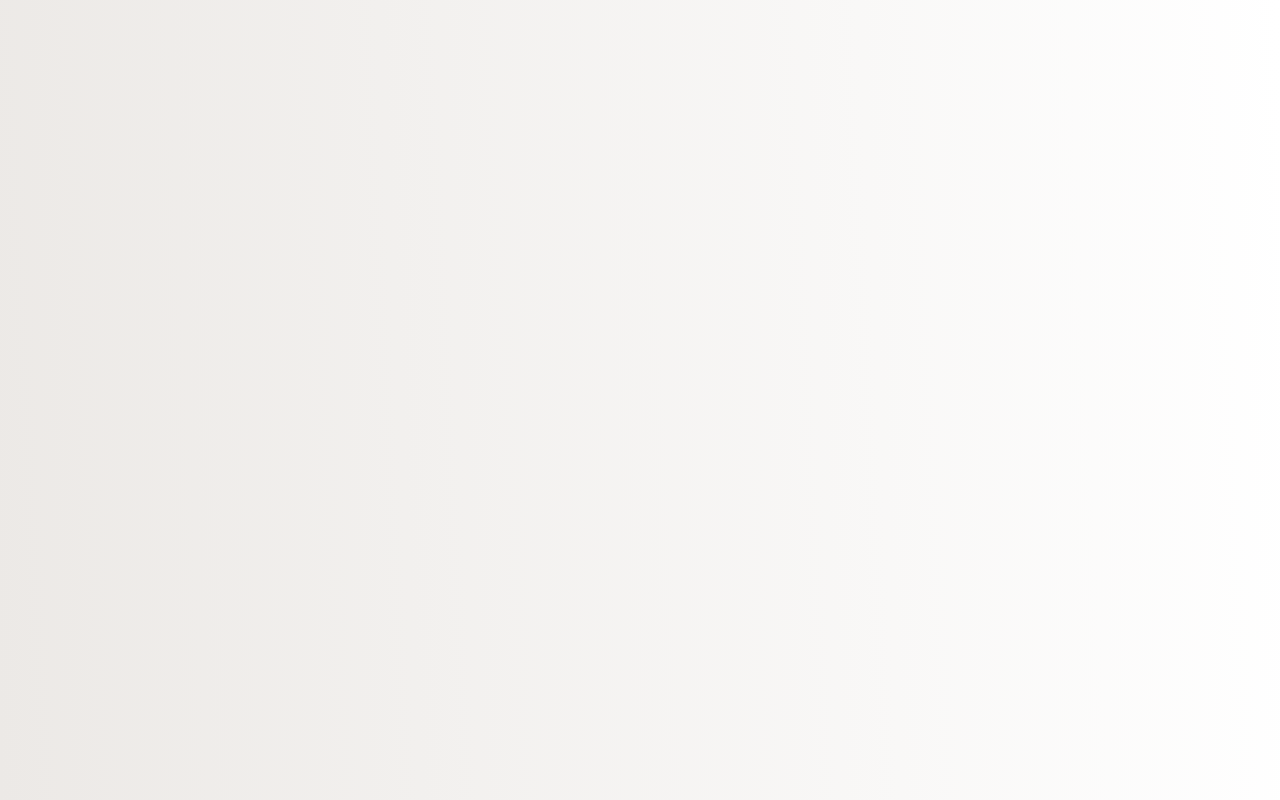
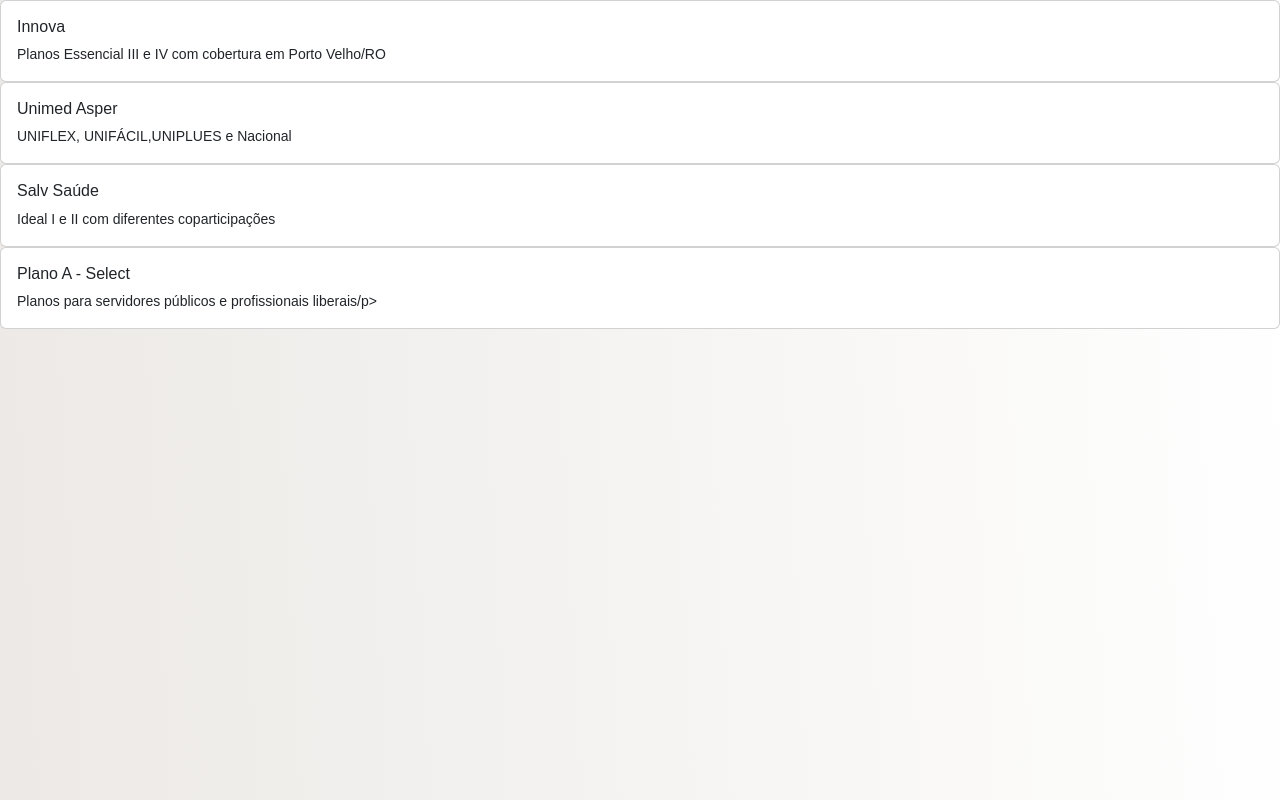
Before and after one commit to moshgui/vidas-cotador, an Angular app in the folder cotador-saude/: page /selecionar-operadora in a window 1280 px wide. Before the commit this address led to /. Built offline with nearby package versions, Linux system fonts and the light colour scheme; a web font is replaced by a local one.

Commit message:
feat: componente seletor de operadoras e planos iniciado

```diff
--- a/cotador-saude/src/app/app.routes.ts
+++ b/cotador-saude/src/app/app.routes.ts
@@ -1,6 +1,7 @@
 import { Routes } from '@angular/router';
 import { Home } from './views/home/home';
 import { FormPessoa } from './components/form-pessoa/form-pessoa';
+import { SeletorOperadora } from './components/seletor-operadora/seletor-operadora';
 
 export const routes: Routes = [
   {
@@ -11,4 +12,8 @@
     path: 'iniciar-cotacao',
     component: FormPessoa,
   },
+  {
+    path: 'selecionar-operadora',
+    component: SeletorOperadora,
+  },
 ];
--- a/cotador-saude/src/app/components/form-pessoa/form-pessoa.html
+++ b/cotador-saude/src/app/components/form-pessoa/form-pessoa.html
@@ -73,6 +73,7 @@
 
       <!-- Botão buscar planos -->
       <app-buttons
+        routerLink="/selecionar-operadora"
         titulo="Buscar planos disponíveis"
         classeBotao="btn-success p-2 w-100"
       ></app-buttons>
--- /dev/null
+++ b/cotador-saude/src/app/components/seletor-operadora/seletor-operadora.html
@@ -0,0 +1,24 @@
+<div class="card hover">
+  <div class="card-body">
+    <h6 class="card-title">Innova</h6>
+    <p class="card-text small">Planos Essencial III e IV com cobertura em Porto Velho/RO</p>
+  </div>
+</div>
+<div class="card hover">
+  <div class="card-body">
+    <h6 class="card-title">Unimed Asper</h6>
+    <p class="card-text small">UNIFLEX, UNIFÁCIL,UNIPLUES e Nacional</p>
+  </div>
+</div>
+<div class="card hover">
+  <div class="card-body">
+    <h6 class="card-title">Salv Saúde</h6>
+    <p class="card-text small">Ideal I e II com diferentes coparticipações</p>
+  </div>
+</div>
+<div class="card hover">
+  <div class="card-body">
+    <h6 class="card-title">Plano A - Select</h6>
+    <p class="card-text small">Planos para servidores públicos e profissionais liberais/p></p>
+  </div>
+</div>
--- /dev/null
+++ b/cotador-saude/src/app/components/seletor-plano/seletor-plano.html
@@ -0,0 +1 @@
+<p>seletor-plano works!</p>
```
Also changed, not shown: cotador-saude/src/app/components/seletor-operadora/seletor-operadora.ts (added, +11 -0 lines), cotador-saude/src/app/components/seletor-plano/seletor-plano.ts (added, +11 -0 lines), cotador-saude/src/app/components/seletor-operadora/seletor-operadora.css (added), cotador-saude/src/app/components/seletor-plano/seletor-plano.css (added), 2 other files (tests, documents, lock files or other folders).
